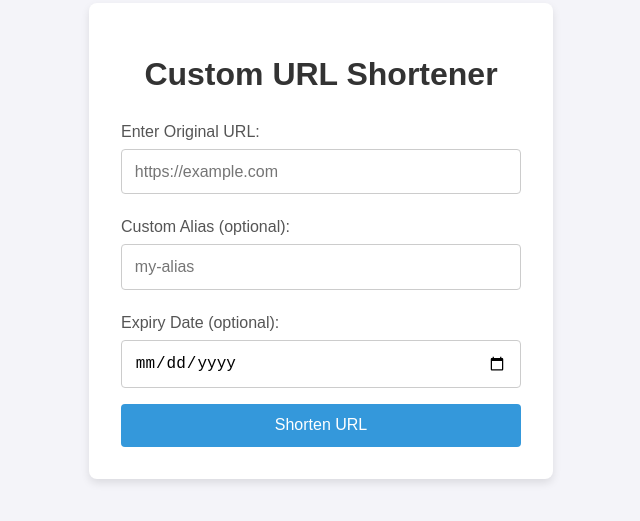
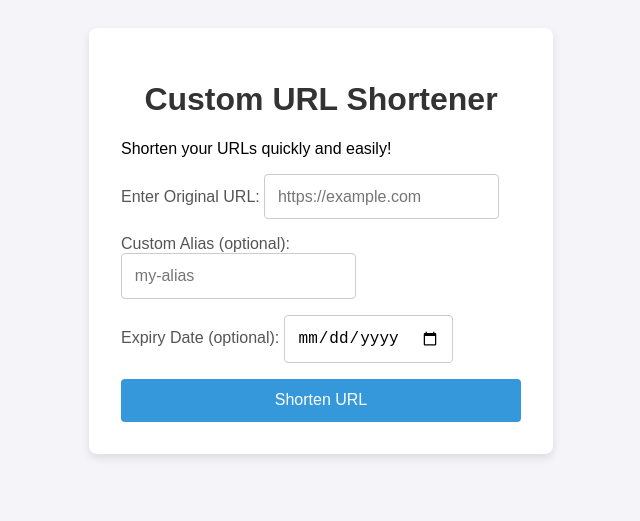
Before and after one commit to Satvikdeep/custom-url-shortner, a website: page public/index.html in a window 1280 px wide. Shown: the part 159-680 px from the top of the page, without its empty margins (319-959 px from the left). Drawn offline with Linux system fonts and the light colour scheme.

Commit message:
Update index.html
adding a little bit style to it

```diff
--- a/public/index.html
+++ b/public/index.html
@@ -5,21 +5,30 @@
   <meta name="viewport" content="width=device-width, initial-scale=1.0">
   <title>Custom URL Shortener</title>
   <link rel="stylesheet" href="style.css">
+  <link href="https://fonts.googleapis.com/css2?family=Poppins:wght@400;600&display=swap" rel="stylesheet">
 </head>
 <body>
-
   <div class="container">
+    <div class="header">
       <h1>Custom URL Shortener</h1>
+      <p>Shorten your URLs quickly and easily!</p>
+    </div>
 
     <form id="urlForm">
+      <div class="form-group">
         <label for="originalUrl">Enter Original URL:</label>
         <input type="url" id="originalUrl" placeholder="https://example.com" required>
+      </div>
 
+      <div class="form-group">
         <label for="alias">Custom Alias (optional):</label>
         <input type="text" id="alias" placeholder="my-alias">
+      </div>
 
+      <div class="form-group">
         <label for="expiryDate">Expiry Date (optional):</label>
         <input type="date" id="expiryDate">
+      </div>
 
       <button type="submit">Shorten URL</button>
     </form>
```
Lines whose indentation alone changed are shown as unchanged.
